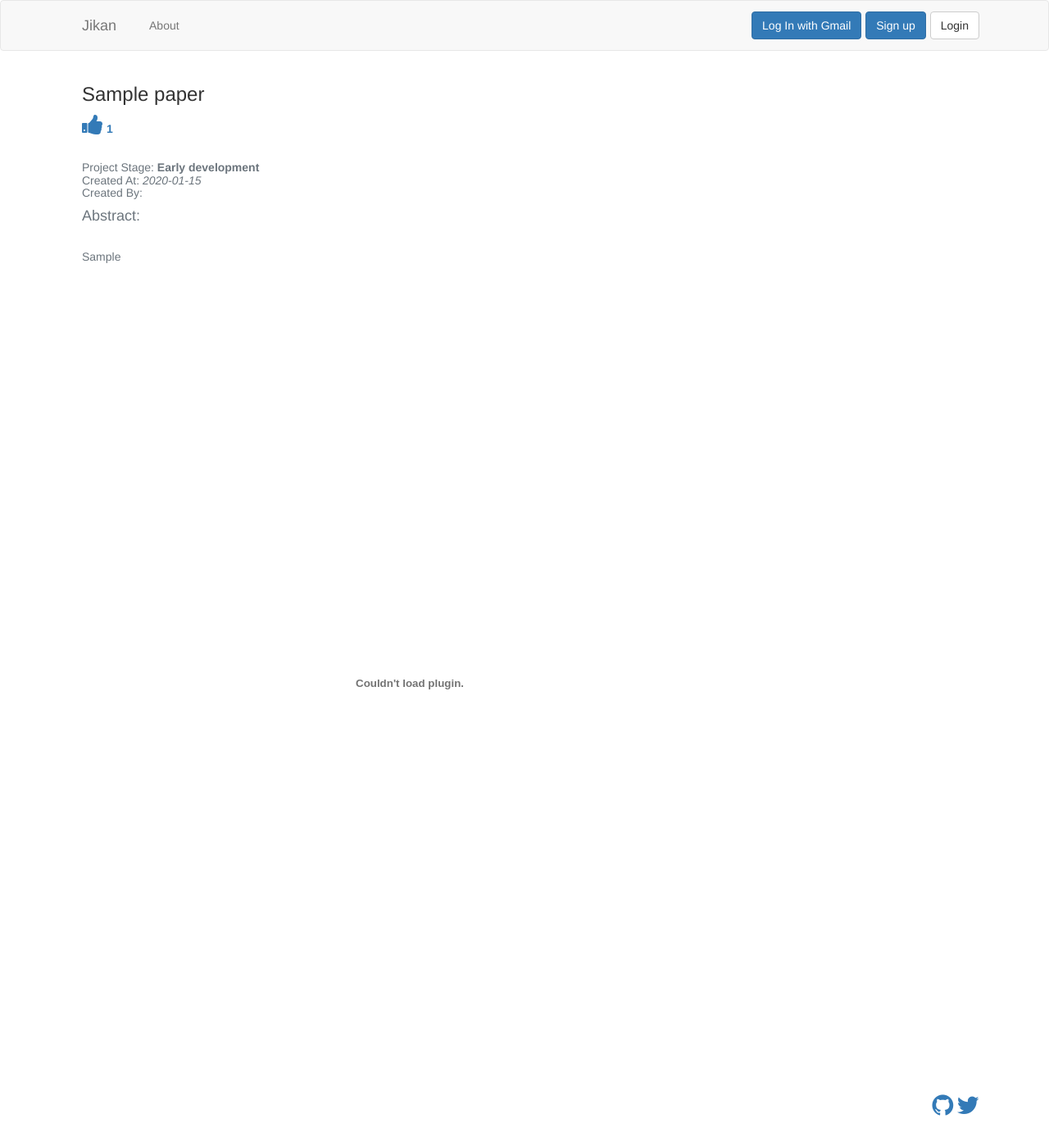
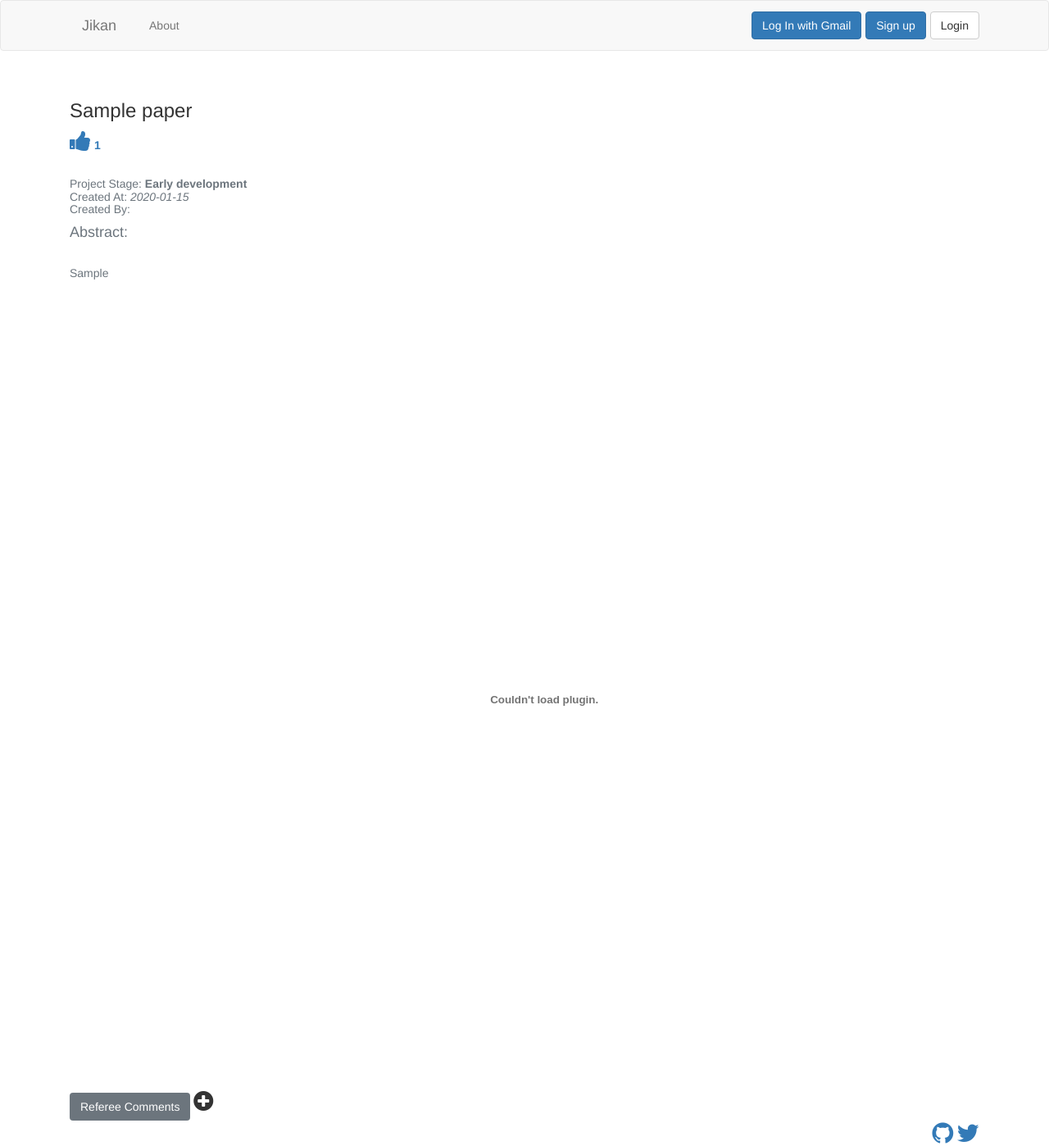
Before and after one commit to onyilam/jikan, a Django app: page /paper/1/ in a window 1280 px wide. Shown: the whole page at 82% size. Before the commit the page ends 1361 px from the top, so only its background shows below. Run offline with Django 3.2, Linux system fonts and the light colour scheme; data comes from the database, SQL or seed files in the repository; tables that the repository leaves empty hold one stand-in row (values such as "Sample post"); some libraries are stand-ins or nearby versions; some web fonts are replaced.

Commit message:
template update

```diff
--- a/jikan/templates/paper_detail.html
+++ b/jikan/templates/paper_detail.html
@@ -74,6 +74,7 @@ $(document).ready(function(){
         <button type='button' class="btn btn-primary" data-toggle="modal" data-target="#modal" id="myBtn" data-pid={{paper.pk}} >Edit Paper Details</button>
 
         <button type="button" class="btn btn-default" data-toggle="modal" data-target="#fm-modal-grid" data-pid={{paper.pk}}>Delete Paper</button>
+
         <div class="modal fade" id="fm-modal-grid" tabindex="-1"
              role="dialog" aria-labelledBy="fm-modal-grid"
             aria-hidden="true">
@@ -112,7 +113,9 @@ $(document).ready(function(){
        </div>
 
        {% endif %}
-       <div class="col-xs-12 col-sm-8">
+
+       <br>
+       <!-- <div class="col-xs-16 col-sm-8"> -->
           <h3> {{ paper.title }}</h3>
               <a href="#" class="like_button" data-pid="{{ paper.pk }}"> <span class="like_span fa fa-thumbs-up fa-2x"></span>
                   <strong id="like_count_{{ paper.pk }}"> {{paper.likes}} </strong> </a> <br>
@@ -128,6 +131,9 @@ $(document).ready(function(){
             <p class="h4 text-muted">    Abstract: </p>
             <p class="text-muted">     <br>{{ paper.abstract }} </p>
 
+            <button type="button" class="btn btn-secondary" data-toggle="modal" data-target="#fm-modal-grid" data-pid={{paper.pk}}>Referee Comments</button>
+            <span class="fa fa-plus-circle fa-2x"></span>
+
         {% endif %}
 
 
@@ -137,12 +143,12 @@ $(document).ready(function(){
           type="application/pdf">
         {% else %}
         {% endif %}
-      </div>
+      <!-- </div> -->
 
 
     <div class="container">
 
-
+      <!-- <div class = "col-xs-12 col-sm-8"> -->
       <div id="disqus_thread"></div>
 
         <script>
@@ -186,8 +192,8 @@ $(document).ready(function(){
           <p>No comments here yet :( </p>
       {% endfor %} -->
 
+      <!-- </div> -->
       </div>
-
     </section>
 
 {% endblock fullwidthheader %}
```
